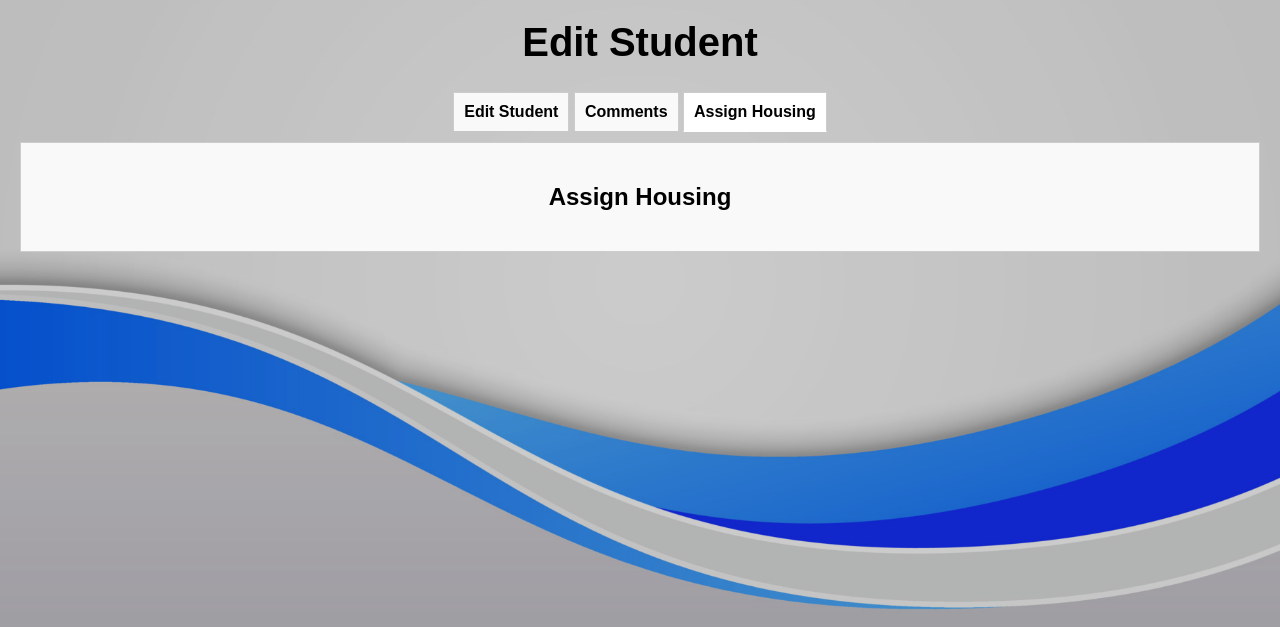
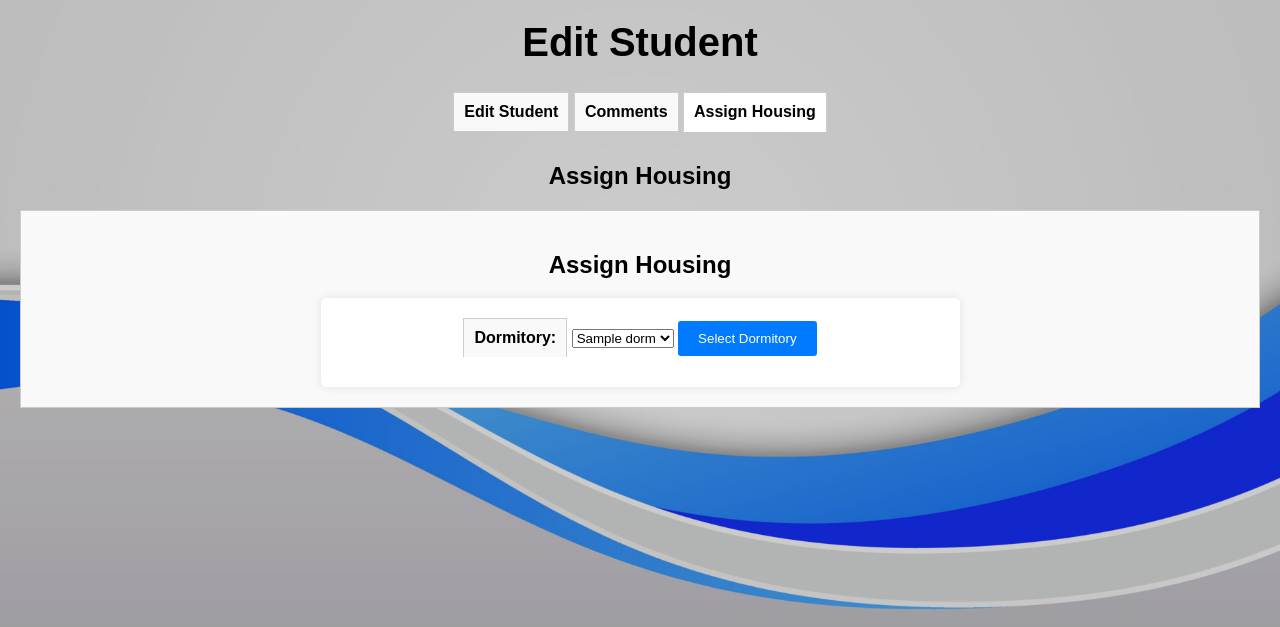
Before and after one commit to taholmes160/school4, a Flask app: page /students/students/1/edit in a window 1280 px wide, after a click on "Assign Housing". Shown: the part 120-747 px from the top of the page. Run offline with Flask 3, Linux system fonts and the light colour scheme; tables that the repository leaves empty hold one stand-in row (values such as "Sample post"); some libraries are stand-ins or nearby versions.

Commit message:
Add dormitory and room selection to student edit page
This commit introduces the ability for users to assign a dormitory and room to a student from the student edit page. A new dropdown has been added to select the dormitory, and upon selection, a second dropdown is dynamically populated with the rooms available in that dormitory. This is achieved through a new AJAX request to a new route '/get_rooms' which returns a list of rooms for a given dormitory. The selected room can then be assigned to the student. This feature enhances the user experience by allowing housing assignments to be made directly from the student edit page.

```diff
--- a/app/students.py
+++ b/app/students.py
@@ -79,8 +79,9 @@ def edit_student(student_id):
     campus = Campus.query.all()
     nationality = Nationality.query.all()
     ethnicity = Ethnicity.query.all()
+    dorms = Dorm.query.all()
 
-    return render_template('students/edit_student.html', student=student, student_comments=student_comments, today=datetime.now().date(), genders=genders, levels=levels, divisions=divisions, suffixes=suffixes, states=states, campus=campus, nationality=nationality, ethnicity=ethnicity )
+    return render_template('students/edit_student.html', student=student, student_comments=student_comments, today=datetime.now().date(), genders=genders, levels=levels, divisions=divisions, suffixes=suffixes, states=states, campus=campus, nationality=nationality, ethnicity=ethnicity, dorms=dorms)
 
 @students_bp.route('/students/<int:student_id>/comments/add', methods=['POST'])
 def add_comment(student_id):
@@ -162,3 +163,10 @@ def create_student():
     ethnicity = Ethnicity.query.all()
 
     return render_template('students/create_student.html', genders=genders, levels=levels, divisions=divisions, suffixes=suffixes, states=states, campus=campus, nationality=nationality, ethnicity=ethnicity)
+
+@students_bp.route('/get_rooms')
+def get_rooms():
+    dorm_id = request.args.get('dorm_id', type=int)
+    rooms = DormRoom.query.filter_by(dorm_id=dorm_id).all()
+    room_list = [{'droom_id': room.droom_id, 'droom_number': room.droom_number} for room in rooms]
+    return jsonify(room_list)
--- a/app/templates/students/edit_student.html
+++ b/app/templates/students/edit_student.html
@@ -160,19 +160,53 @@
                     {% endfor %}
                 </div>
             </div>
-            <!-- New tab content for housing assignment -->
-            <div class="tab-content" id="housing">
                 <h2>Assign Housing</h2>
-
+                <!-- New tab content for housing assignment -->
+                <input type="hidden" name="csrf_token" value="{{ csrf_token() }}"/>
+                <div class="tab-content" id="housing">
+                    <h2>Assign Housing</h2>
+                    <form id="dorm-selection-form" method="POST">
+                        <label for="dorm_id">Dormitory:</label>
+                        <select id="dorm_id" name="dorm_id">
+                            {% for dorm in dorms %}
+                            <option value="{{ dorm.dorm_id }}">{{ dorm.dorm_name }}</option>  <!-- Replace 'name' with the actual attribute name for the dormitory name -->
+                            {% endfor %}
+                        </select>
+                        <input type="submit" value="Select Dormitory">
+                    </form>
+                    <div id="room-selection-form">
+                        <!-- This will be filled in dynamically based on the selected dormitory -->
+                    </div>
+                </div>
             </div>
         </div>
     </div>
-
 {% endblock %}
 
 {% block scripts %}
+<script src="https://ajax.googleapis.com/ajax/libs/jquery/3.5.1/jquery.min.js"></script>
+<script>
+$(document).ready(function() {
+    $('#dorm-selection-form').submit(function(event) {
+        event.preventDefault();
+        var dorm_id = $('#dorm_id').val();
+        $.ajax({
+            url: '/get_rooms',
+            data: { 'dorm_id': dorm_id },
+            type: 'GET',
+            success: function(response) {
+                var roomSelect = $('<select>').attr('id', 'room_id').attr('name', 'room_id');
+                $.each(response, function(index, room) {
+                    roomSelect.append(new Option(room.droom_number, room.droom_id));
+                });
+                $('#room-selection-form').empty().append(roomSelect).append('<input type="submit" value="Assign Room">');
+            },
+            error: function(error) {
+                console.log(error);
+            }
+        });
+    });
+});
+</script>
 
-<script>
-
-</script>
 {% endblock %}
```
